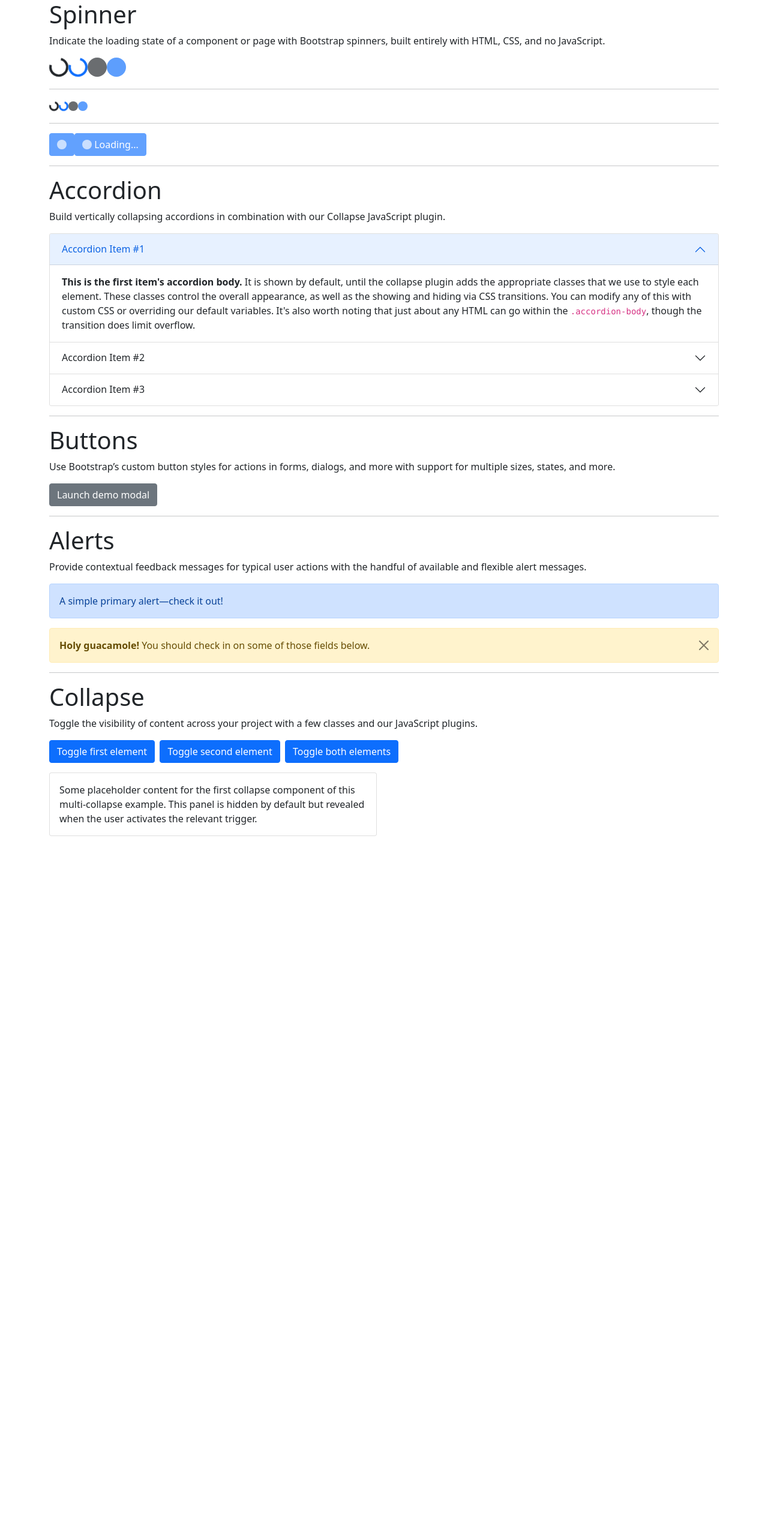
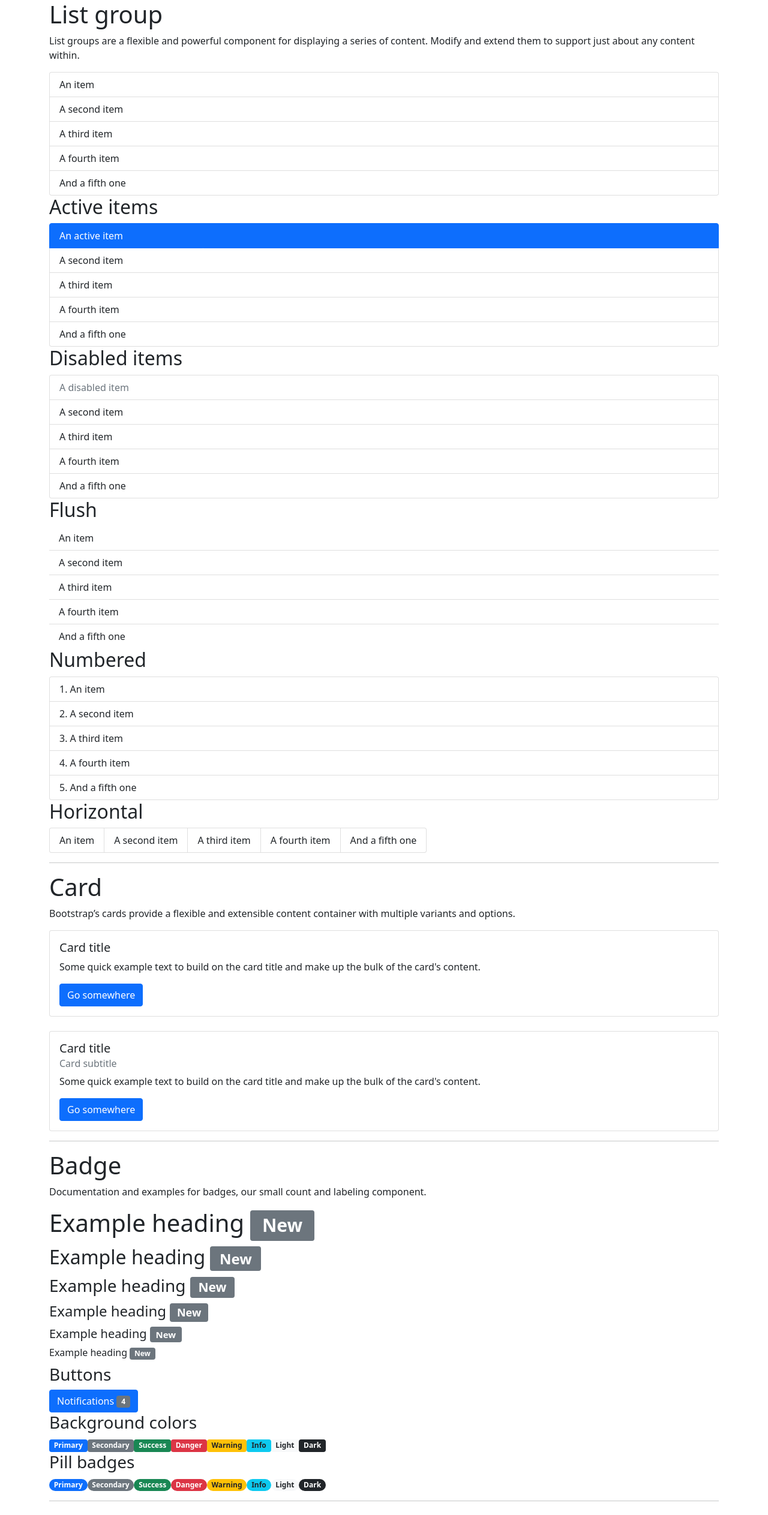
Before and after one commit to cryptodev1990/bootstrap-vue-next, a Vue app: page / in a window 1280 px wide. Shown: the top 2526 px of the page at 60% size. Before the commit the page ends 1394 px from the top, so only its background shows below. Built offline with nearby package versions, Linux system fonts and the light colour scheme.

Commit message:
Showcase

```diff
--- a/src/App.vue
+++ b/src/App.vue
@@ -1,5 +1,123 @@
 <template>
 <div class="container">
+  <h1 class="bd-title" id="content">List group</h1>
+  <p class="bd-lead">List groups are a flexible and powerful component for displaying a series of content. Modify and extend them to support just about any content within.</p>
+
+  <b-list-group>
+    <b-list-group-item>An item</b-list-group-item>
+    <b-list-group-item>A second item</b-list-group-item>
+    <b-list-group-item>A third item</b-list-group-item>
+    <b-list-group-item>A fourth item</b-list-group-item>
+    <b-list-group-item>And a fifth one</b-list-group-item>
+  </b-list-group>
+
+  <h2>Active items</h2>
+
+  <b-list-group>
+    <b-list-group-item active>An active item</b-list-group-item>
+    <b-list-group-item>A second item</b-list-group-item>
+    <b-list-group-item>A third item</b-list-group-item>
+    <b-list-group-item>A fourth item</b-list-group-item>
+    <b-list-group-item>And a fifth one</b-list-group-item>
+  </b-list-group>
+
+  <h2>Disabled items</h2>
+
+  <b-list-group>
+    <b-list-group-item disabled>A disabled item</b-list-group-item>
+    <b-list-group-item>A second item</b-list-group-item>
+    <b-list-group-item>A third item</b-list-group-item>
+    <b-list-group-item>A fourth item</b-list-group-item>
+    <b-list-group-item>And a fifth one</b-list-group-item>
+  </b-list-group>
+
+  <h2>Flush</h2>
+
+  <b-list-group flush>
+    <b-list-group-item>An item</b-list-group-item>
+    <b-list-group-item>A second item</b-list-group-item>
+    <b-list-group-item>A third item</b-list-group-item>
+    <b-list-group-item>A fourth item</b-list-group-item>
+    <b-list-group-item>And a fifth one</b-list-group-item>
+  </b-list-group>
+
+  <h2>Numbered</h2>
+
+  <b-list-group numbered>
+    <b-list-group-item>An item</b-list-group-item>
+    <b-list-group-item>A second item</b-list-group-item>
+    <b-list-group-item>A third item</b-list-group-item>
+    <b-list-group-item>A fourth item</b-list-group-item>
+    <b-list-group-item>And a fifth one</b-list-group-item>
+  </b-list-group>
+
+  <h2>Horizontal</h2>
+
+  <b-list-group horizontal>
+    <b-list-group-item>An item</b-list-group-item>
+    <b-list-group-item>A second item</b-list-group-item>
+    <b-list-group-item>A third item</b-list-group-item>
+    <b-list-group-item>A fourth item</b-list-group-item>
+    <b-list-group-item>And a fifth one</b-list-group-item>
+  </b-list-group>
+
+  <hr/>
+
+  <h1 class="bd-title" id="content">Card</h1>
+  <p class="bd-lead">Bootstrap’s cards provide a flexible and extensible content container with multiple variants and options.</p>
+
+  <b-card title="Card title">
+    <b-card-text>Some quick example text to build on the card title and make up the bulk of the card's content.</b-card-text>
+    <b-button variant="primary">Go somewhere</b-button>
+  </b-card>
+
+  <b-card title="Card title" class="mt-4" subtitle="Card subtitle">
+    <b-card-text>Some quick example text to build on the card title and make up the bulk of the card's content.</b-card-text>
+    <b-button variant="primary">Go somewhere</b-button>
+  </b-card>
+
+  <hr />
+
+  <h1 class="bd-title" id="content">Badge</h1>
+  <p class="bd-lead">Documentation and examples for badges, our small count and labeling component.</p>
+
+  <h1>Example heading <b-badge>New</b-badge></h1>
+  <h2>Example heading <b-badge>New</b-badge></h2>
+  <h3>Example heading <b-badge>New</b-badge></h3>
+  <h4>Example heading <b-badge>New</b-badge></h4>
+  <h5>Example heading <b-badge>New</b-badge></h5>
+  <h6>Example heading <b-badge>New</b-badge></h6>
+
+  <h3>Buttons</h3>
+
+  <b-button variant="primary">
+    Notifications <b-badge>4</b-badge>
+  </b-button>
+
+  <h3>Background colors</h3>
+
+  <b-badge variant="primary">Primary</b-badge>
+  <b-badge variant="secondary">Secondary</b-badge>
+  <b-badge variant="success">Success</b-badge>
+  <b-badge variant="danger">Danger</b-badge>
+  <b-badge variant="warning">Warning</b-badge>
+  <b-badge variant="info">Info</b-badge>
+  <b-badge variant="light">Light</b-badge>
+  <b-badge variant="dark">Dark</b-badge>
+
+  <h3>Pill badges</h3>
+
+  <b-badge pill variant="primary">Primary</b-badge>
+  <b-badge pill variant="secondary">Secondary</b-badge>
+  <b-badge pill variant="success">Success</b-badge>
+  <b-badge pill variant="danger">Danger</b-badge>
+  <b-badge pill variant="warning">Warning</b-badge>
+  <b-badge pill variant="info">Info</b-badge>
+  <b-badge pill variant="light">Light</b-badge>
+  <b-badge pill variant="dark">Dark</b-badge>
+
+  <hr />
+
   <h1 class="bd-title" id="content">Spinner</h1>
   <p class="bd-lead">Indicate the loading state of a component or page with Bootstrap spinners, built entirely with HTML, CSS, and no JavaScript.</p>
 
@@ -94,12 +212,8 @@
 
 <script lang="ts">
 import { defineComponent } from 'vue';
-import BAccordion from './components/BAccordion.vue';
-import BButton from './components/BButton.vue';
-import BSpinner from './components/BSpinner.vue';
 
 export default defineComponent({
-  components: { BAccordion, BButton, BSpinner },
   name: 'App',
 });
 </script>
```
